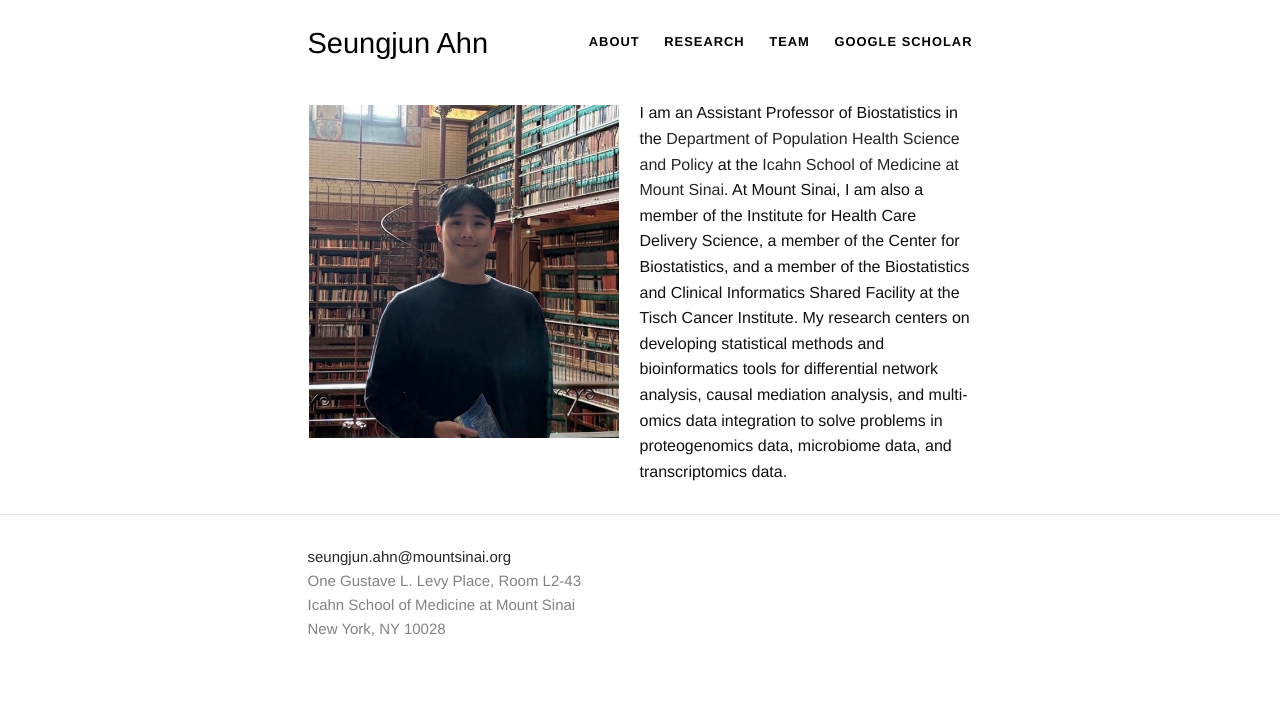
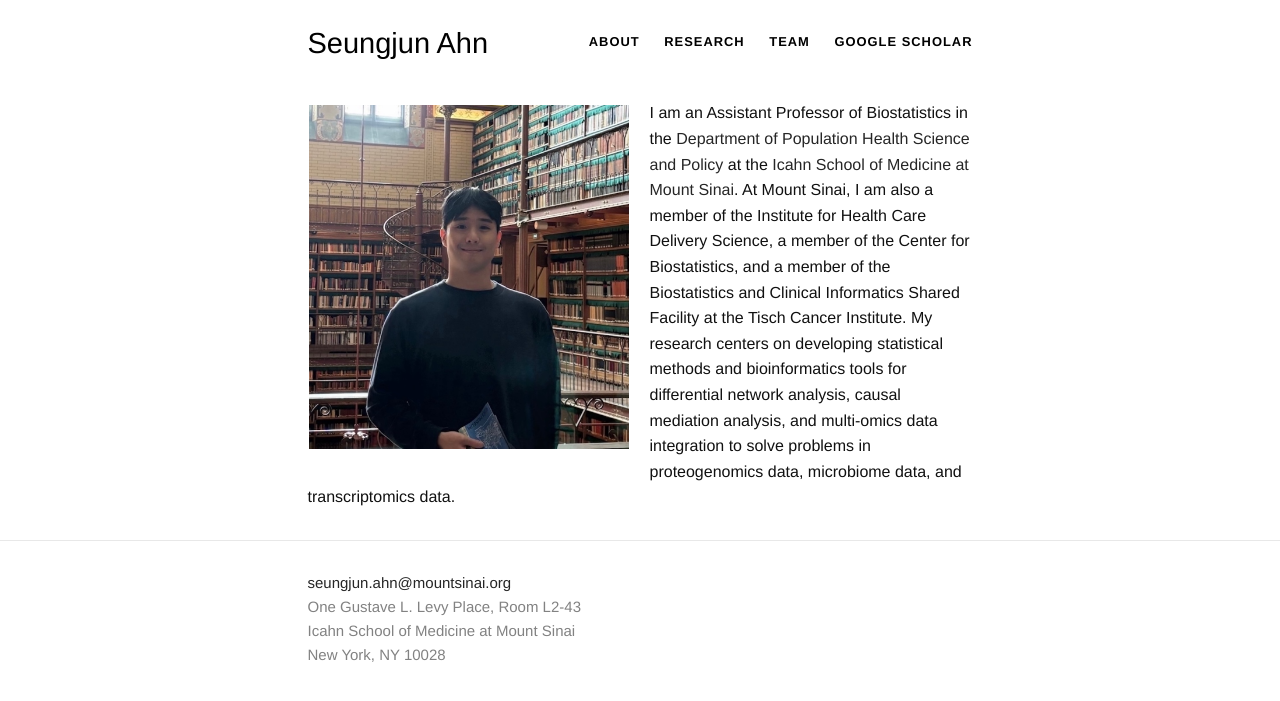
Before and after one commit to sjahnn/sjahnn.github.io, a Jekyll site: the page built from index.html, in a window 1280 px wide. Shown: the top 701 px of the page. Built offline with Jekyll 4.4.1, drawn with Linux system fonts in a browser that asks for light colours.

Commit message:
Update index.html

```diff
--- a/index.html
+++ b/index.html
@@ -14,9 +14,9 @@ layout: default
 
 
 <div class="default">
- <dl class="wp-caption alignleft" style="max-width: 310px">
+ <dl class="wp-caption alignleft" style="max-width: 320px">
 <dt><a href=""><img class="" src="/images/SAhn_Rijks.JPG" alt="" /></a>
-	<img padding: 8px;></dt>
+	<img padding: 9px;></dt>
 <dd></dd>
 </dl>
 <font size="3">
```
